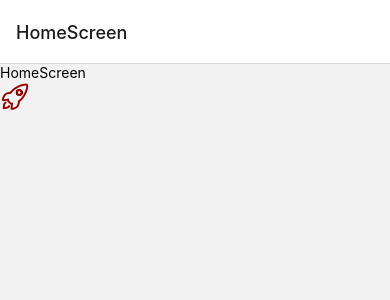
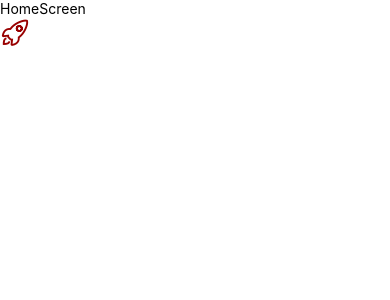
Before and after one commit to dloyolar/react-native-pokedex, a React Native app: screen / in a window 390 px wide. Shown: the top 300 px of the page. Built offline with nearby package versions, Linux system fonts and the light colour scheme.

Commit message:
refactor: remove header from stack and update bg color

```diff
--- a/src/navigator/Navigator.tsx
+++ b/src/navigator/Navigator.tsx
@@ -7,7 +7,13 @@ const Stack = createStackNavigator();
 
 export const Navigator = () => {
   return (
-    <Stack.Navigator>
+    <Stack.Navigator
+      screenOptions={{
+        headerShown: false,
+        cardStyle: {
+          backgroundColor: 'white',
+        },
+      }}>
       <Stack.Screen name="HomeScreen" component={HomeScreen} />
       <Stack.Screen name="PokemonScreen" component={PokemonScreen} />
     </Stack.Navigator>
```
